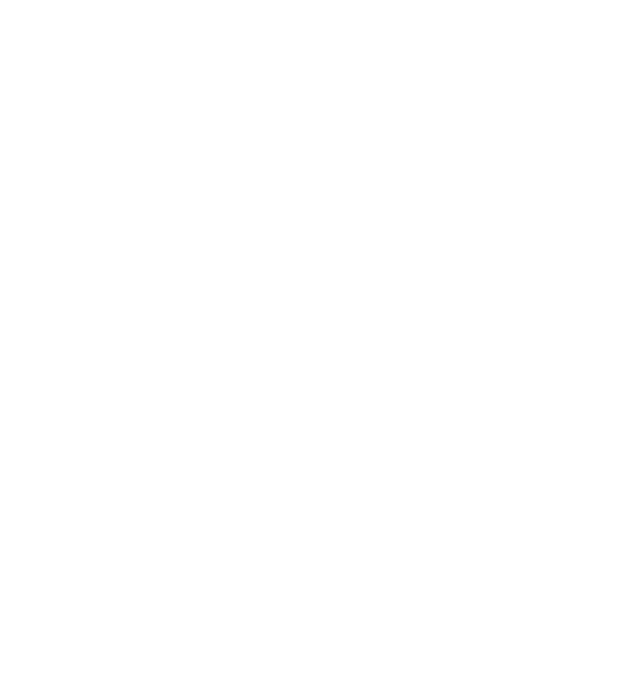
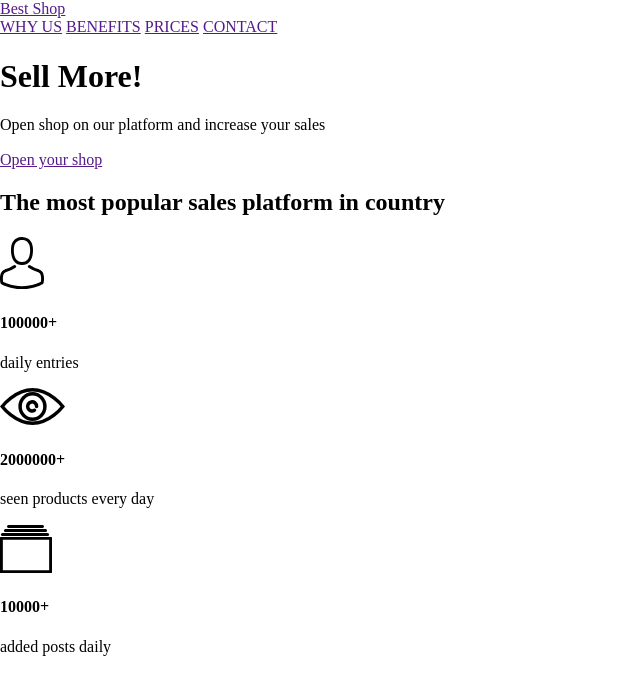
Before and after one commit to KamilaGrabowska/BestShop, a plain HTML site: page index.html in a window 1280 px wide. Shown: the whole page, without its empty margins (0-640 px from the left). Drawn offline with Linux system fonts and the light colour scheme.

Commit message:
added scaffolding to index.html

```diff
--- a/index.html
+++ b/index.html
@@ -5,7 +5,7 @@
     <meta content="width=device-width, user-scalable=no, initial-scale=1.0, maximum-scale=1.0, minimum-scale=1.0"
           name="viewport">
     <meta content="ie=edge" http-equiv="X-UA-Compatible">
-    <title>Sell More!</title>
+    <title> Best Shop </title>
 
     <link href="https://fonts.googleapis.com" rel="preconnect">
     <link crossorigin href="https://fonts.gstatic.com" rel="preconnect">
@@ -19,5 +19,64 @@
 </head>
 <body>
 
+
+<section class="intro">
+    <header class="header">
+        <div class="header__inner">
+            <a class="header__logo" href="">Best Shop</a>
+        </div>
+        <nav class="menu">
+            <a class="menu__item menu__item--active" href="">WHY US</a>
+            <a class="menu__item" href="">BENEFITS</a>
+            <a class="menu__item" href="">PRICES</a>
+            <a class="menu__item" href="">CONTACT</a>
+        </nav>
+    </header>
+
+    <div class="hero">
+        <div class="hero__bg">
+            <div class="hero__inner">
+                <h1 class="hero__hdl">Sell More!</h1>
+                <p class="hero__lead">Open shop on our platform and increase your sales</p>
+                <a class="hero__btn btn btn-large" href="">Open your shop</a>
+            </div>
+        </div>
+    </div>
+
+    <div class="info">
+        <h2 class="info__hdl">The most popular sales platform in country</h2>
+        <div class="info__item">
+            <div class="info__box">
+                <div class="info__wheel"></div>
+                <img alt="Person" class="info__icon" src="./src/assets/Person.svg">
+                <h4 class="info numb">100000+</h4>
+                <p class="info lead">daily entries</p>
+            </div>
+        </div>
+    </div>
+
+
+    <div class="info__item">
+        <div class="info__box">
+            <div class="info__wheel"></div>
+            <img alt="Eye" class="info__icon" src="./src/assets/Eye.svg">
+            <h4 class="info numb">2000000+</h4>
+            <p class="info lead">seen products every day</p>
+        </div>
+    </div>
+
+    <div class="info__item">
+        <div class="info__box">
+            <div class="info__wheel"></div>
+            <img alt="Catalog" class="info__icon" src="./src/assets/Catalog.svg">
+            <h4 class="info numb">10000+</h4>
+            <p class="info lead">added posts daily</p>
+        </div>
+    </div>
+
+
+</section>
+
+
 </body>
 </html>
```
